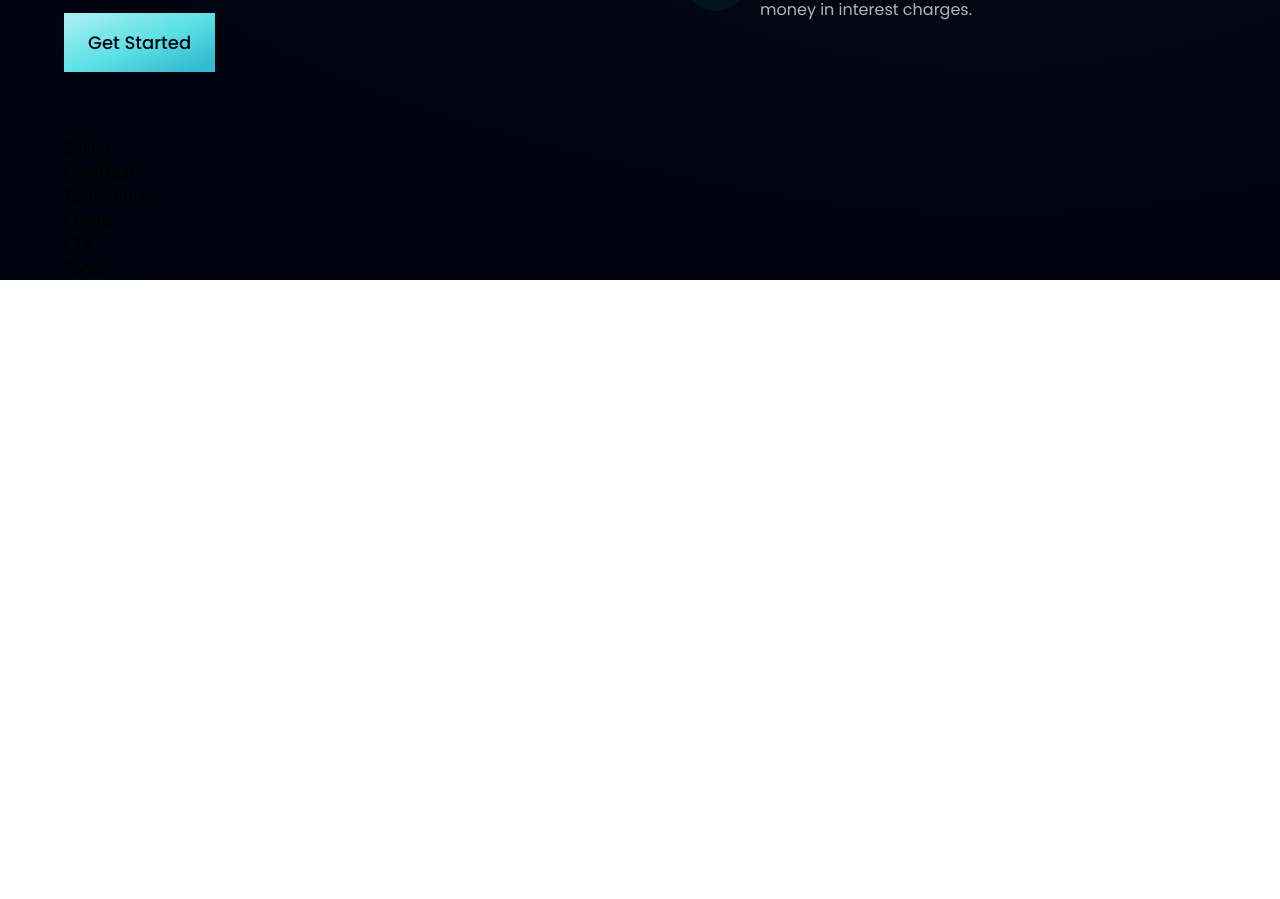
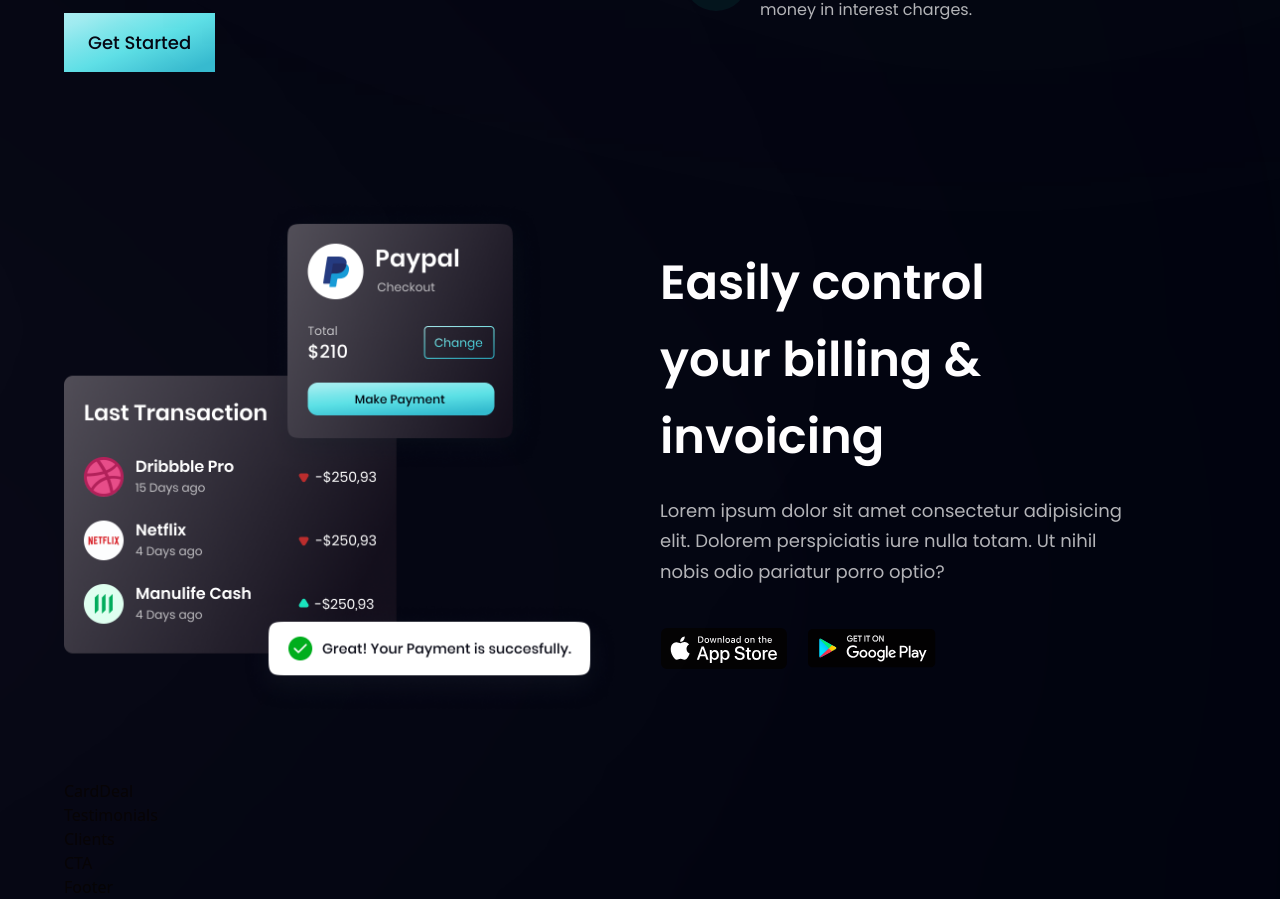
Before and after one commit to TJahongir/bank-app, a React (Vite) app: page / in a window 1280 px wide. Shown: the part 1410-2309 px from the top of the page. Before the commit the page ends 1690 px from the top, so only its background shows below. Built offline with nearby package versions, Linux system fonts and the light colour scheme.

Commit message:
billing finished

```diff
--- a/src/components/Billing.jsx
+++ b/src/components/Billing.jsx
@@ -1,7 +1,40 @@
 import React from "react";
+import { apple, bill, google } from "../assets";
+import styles, { layout } from "../style";
 
-const Billing = () => {
-	return <div>Billing</div>;
-};
-
+const Billing = () => (
+	<section id="product" className={layout.sectionReverse}>
+		<div className={layout.sectionImgReverse}>
+			<img
+				src={bill}
+				alt="billing"
+				className="w-[100%] h-[100%] relative z-[5]"
+			/>
+			<div className="absolute z-[3] -left-1/2 top-0 w-[50%] h-[50%] rounded-full white__gradient" />
+			<div className="absolute z-[0] -left-1/2 bottom-0 w-[50%] h-[50%] rounded-full pink__gradient" />
+		</div>
+		<div className={layout.sectionInfo}>
+			<h2 className={styles.heading2}>
+				Easily control <br className="sm:block hidden" />
+				your billing & invoicing
+			</h2>
+			<p className={`${styles.paragraph} max-w-[470px] mt-5`}>
+				Lorem ipsum dolor sit amet consectetur adipisicing elit. Dolorem
+				perspiciatis iure nulla totam. Ut nihil nobis odio pariatur porro optio?
+			</p>
+			<div className="flex flex-row flex-wrap sm:mt-10 mt-6">
+				<img
+					src={apple}
+					alt="apple"
+					className="w-[128px] h-[42px] object-contain mr-5 cursor-pointer"
+				/>
+				<img
+					src={google}
+					alt="google"
+					className="w-[128px] h-[42px] object-contain cursor-pointer"
+				/>
+			</div>
+		</div>
+	</section>
+);
 export default Billing;
```
